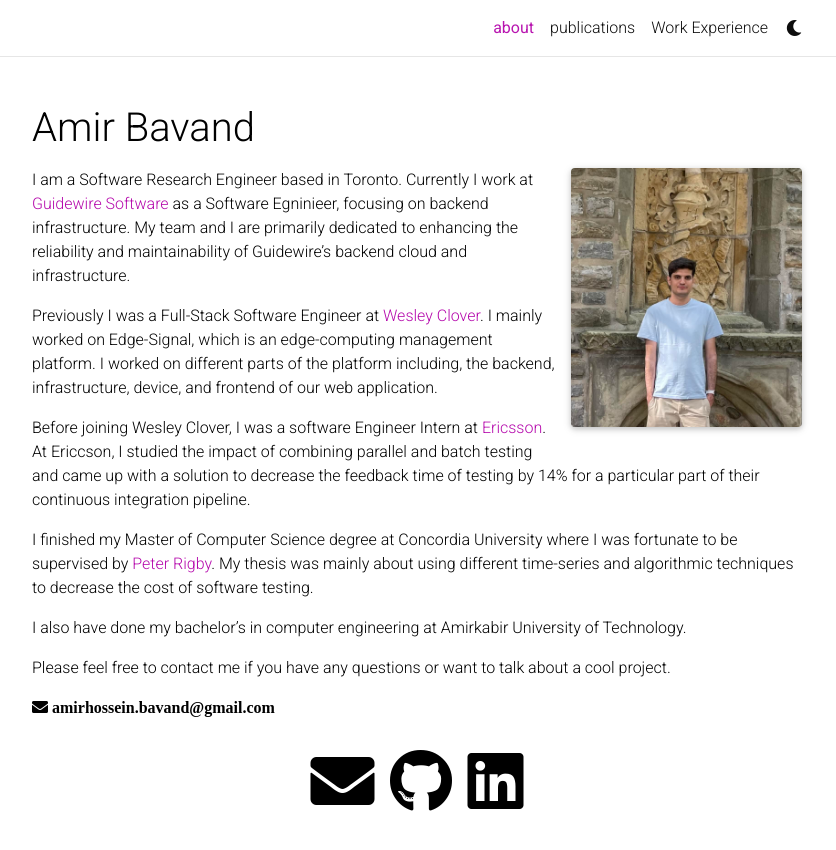
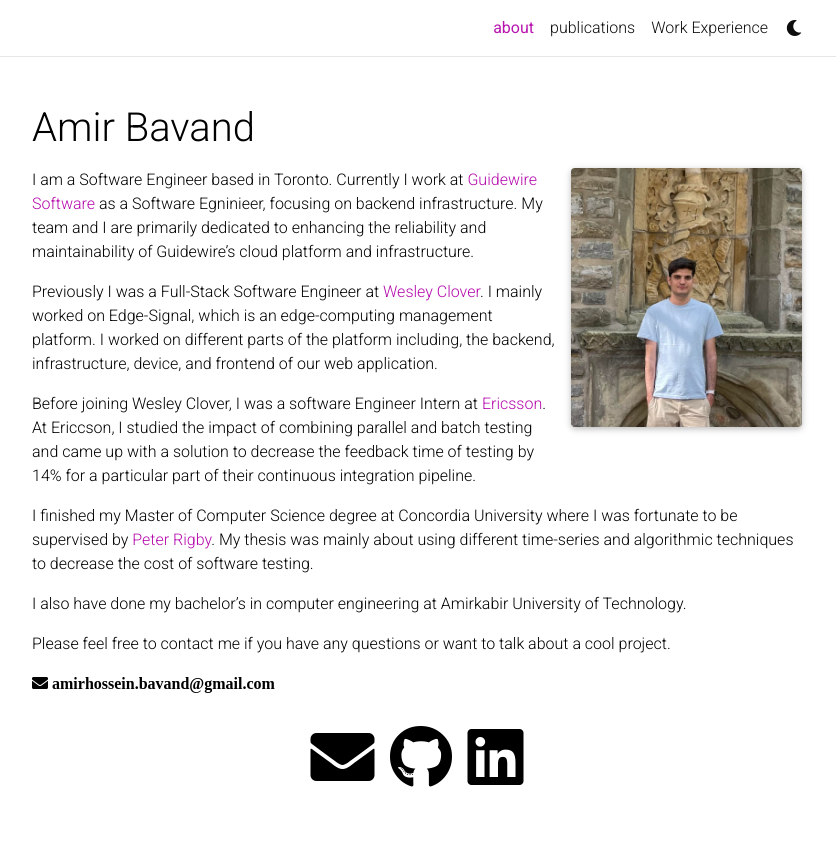
Before and after one commit to amirbavand/amirbavand.com, a Jekyll site: the page built from _pages/about.md, in a window 1280 px wide. Shown: the top 850 px of the page, without its empty margins (223-1059 px from the left). Built offline with Jekyll 4.4.1, drawn with Linux system fonts in a browser that asks for light colours; full-size pictures stand in for the smaller copies a plugin makes; comment, search, counter and statistics services are not loaded; a style sheet for code colours, icons or effects is not loaded.

Commit message:
update guidewire link

```diff
--- a/_pages/about.md
+++ b/_pages/about.md
@@ -15,7 +15,7 @@
 social: true # includes social icons at the bottom of the page
 ---
 
-I am a Software Research Engineer based in Toronto. Currently I work at <a href="https://www.wesleyclover.com">Guidewire Software</a> as a Software Egninieer, focusing on backend infrastructure. My team and I are primarily dedicated to enhancing the reliability and maintainability of Guidewire's backend cloud and infrastructure.
+I am a Software Engineer based in Toronto. Currently I work at <a href="https://www.guidewire.com">Guidewire Software</a> as a Software Egninieer, focusing on backend infrastructure. My team and I are primarily dedicated to enhancing the reliability and maintainability of Guidewire's cloud platform and infrastructure.
 
 Previously I was a Full-Stack Software Engineer at <a href="https://www.wesleyclover.com">Wesley Clover</a>. I mainly worked on Edge-Signal, which is an edge-computing management platform. I worked on different parts of the platform including, the backend, infrastructure, device, and frontend of our web application.
 
```
